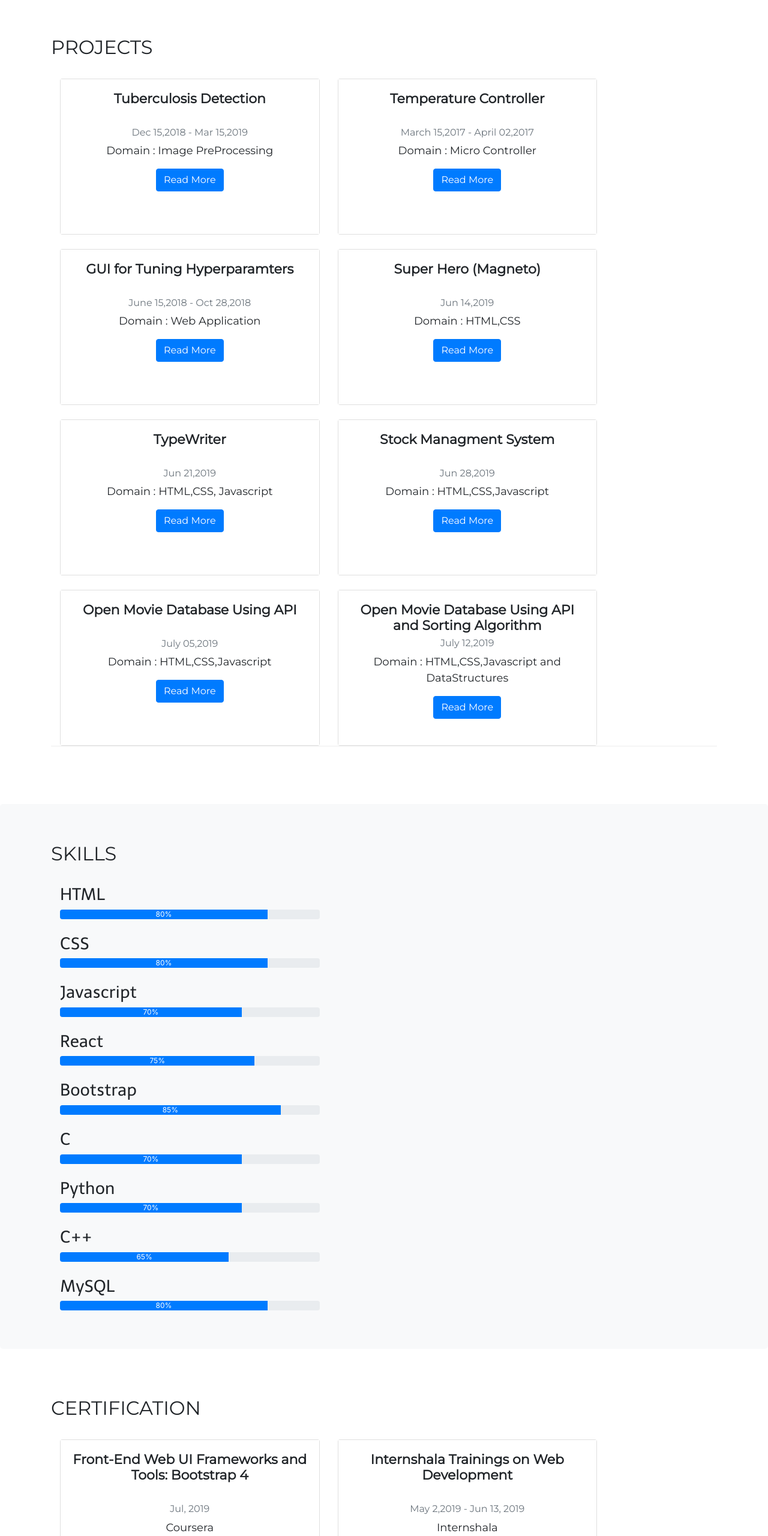
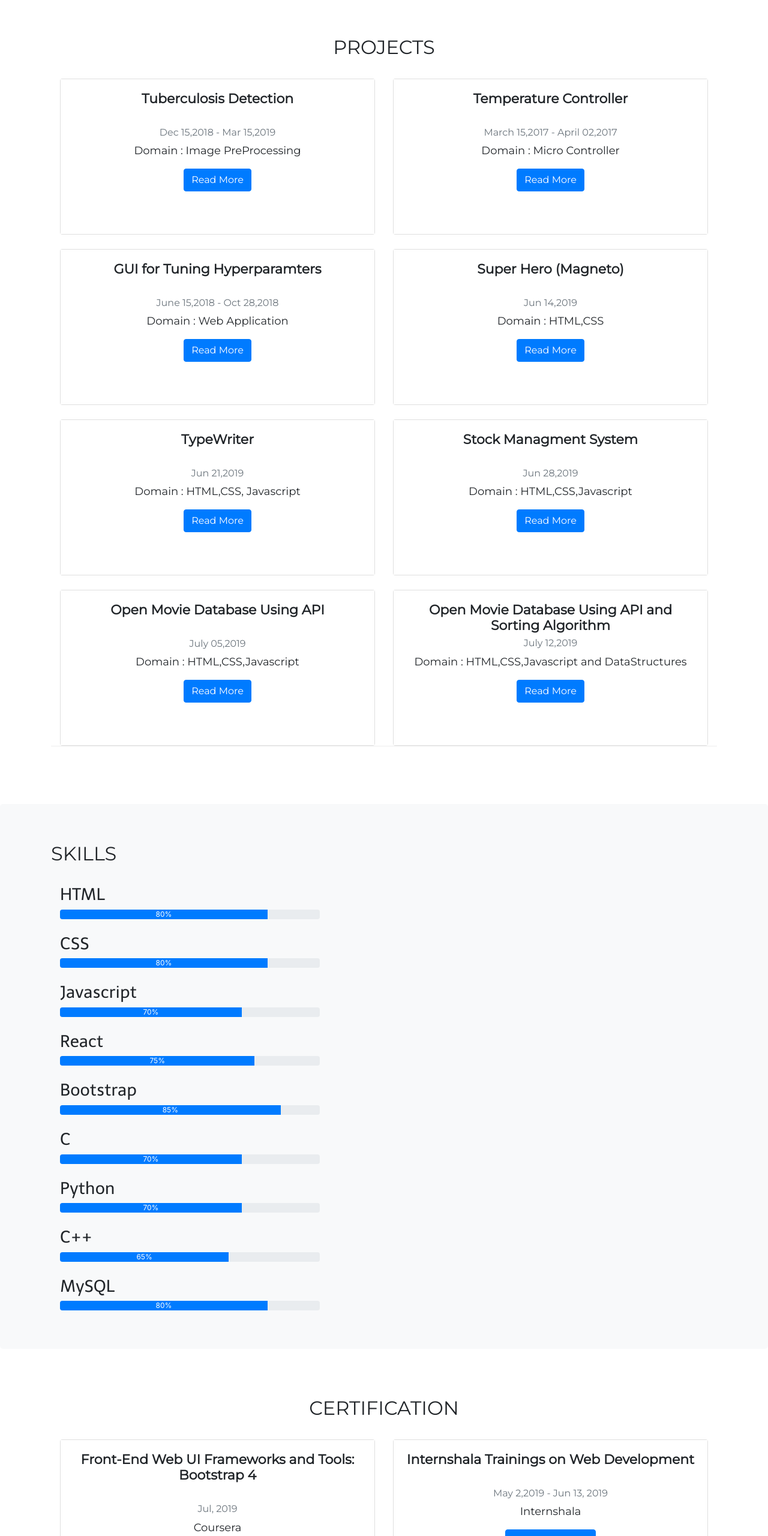
Before and after one commit to AkshayKanna/akshaykanna.github.io, a plain HTML site: page index.html in a window 1280 px wide. Shown: the part 2167-4727 px from the top of the page at 60% size. Drawn offline with nearby package versions, Linux system fonts and the light colour scheme.

Commit message:
Portfolio

```diff
--- a/index.html
+++ b/index.html
@@ -182,9 +182,9 @@
   <br>
   <!-- Projects -->
   <div class="container">
-  <h2 id="Project">PROJECTS</h2>
+  <h2 id="Project" class="text-center">PROJECTS</h2>
 		<div class="row row-content align-items-center">
-			<div class="col-sm-5 mt-4">
+			<div class="col-sm-5 mt-4 col-lg-6 col-md-6">
 				<div class="card">
   				<div class="card-body">
     				<h5 class="card-title"><b>Tuberculosis Detection</b></h5><br>
@@ -198,7 +198,7 @@
 			 </div>
 		  </div>
 
-			<div class="col-sm-5 mt-4">
+			<div class="col-sm-5 mt-4 col-lg-6 col-md-6">
 				<div class="card">
   				<div class="card-body">
     			  <h5 class="card-title"><b>Temperature Controller</b></h5><br>
@@ -212,7 +212,7 @@
 				</div>
 			</div>
 
-			<div class="col-sm-5 mt-4">
+			<div class="col-sm-5 mt-4 col-lg-6 col-md-6">
 				<div class="card">
   					<div class="card-body">
     					<h5 class="card-title"><b>GUI for Tuning Hyperparamters</b></h5><br>
@@ -226,7 +226,7 @@
 				</div>
 			</div>
 
-			<div class="col-sm-5 mt-4">
+			<div class="col-sm-5 mt-4 col-lg-6 col-md-6">
 				<div class="card">
   				<div class="card-body">
     				<h5 class="card-title"><b>Super Hero (Magneto)</b></h5><br>
@@ -240,7 +240,7 @@
 				</div>
 			</div>
 
-			<div class="col-sm-5 mt-4">
+			<div class="col-sm-5 mt-4 col-lg-6 col-md-6">
 				<div class="card">
   					<div class="card-body">
     					<h5 class="card-title"><b>TypeWriter</b></h5><br>
@@ -254,7 +254,7 @@
 				</div>
 			</div>
 
-			<div class="col-sm-5 mt-4">
+			<div class="col-sm-5 mt-4 col-lg-6 col-md-6">
 				<div class="card">
   					<div class="card-body">
     					<h5 class="card-title"><b>Stock Managment System</b></h5><br>
@@ -268,7 +268,7 @@
 				</div>
 			</div>
 
-			<div class="col-sm-5 mt-4">
+			<div class="col-sm-5 mt-4 col-lg-6 col-md-6">
 				<div class="card">
   					<div class="card-body">
     					<h5 class="card-title"><b>Open Movie Database Using API</b></h5><br>
@@ -282,7 +282,7 @@
 				</div>
 			</div>
 
-			<div class="col-sm-5 mt-4">
+			<div class="col-sm-5 mt-4 col-lg-6 col-md-6">
 				<div class="card">
   					<div class="card-body">
     					<h5 class="card-title"><b>Open Movie Database Using API and Sorting Algorithm</b></h5>
@@ -605,9 +605,9 @@
 
   <!-- Certification Part-->
   <div class="container">
-  <h2 id="Certification">CERTIFICATION</h2>
+  <h2 id="Certification" class="text-center">CERTIFICATION</h2>
     <div class="row row-content align-items-center">
-      <div class="col-sm-5 mt-4">
+      <div class="col-sm-5 mt-4 col-lg-6 col-md-6">
         <div class="card">
           <div class="card-body">
             <h5 class="card-title"><b>Front-End Web UI Frameworks and Tools: Bootstrap 4</b></h5><br>
@@ -620,7 +620,7 @@
           </div>
        </div>
       </div>
-      <div class="col-sm-5 mt-4">
+      <div class="col-sm-5 mt-4 col-lg-6 col-md-6">
         <div class="card">
           <div class="card-body">
             <h5 class="card-title"><b>Internshala Trainings on Web Development</b></h5><br>
@@ -633,7 +633,7 @@
           </div>
         </div>
       </div>
-       <div class="col-sm-5 mt-4">
+       <div class="col-sm-5 mt-4 col-lg-6 col-md-6">
         <div class="card">
           <div class="card-body">
             <h5 class="card-title"><b>Microsoft Technical Associate</b></h5><br>
@@ -646,7 +646,7 @@
           </div>
         </div>
       </div>
-      <div class="col-sm-5 mt-4">
+      <div class="col-sm-5 mt-4 col-lg-6 col-md-6">
         <div class="card">
           <div class="card-body">
             <h5 class="card-title"><b>The Joy of Computing Using Python</b></h5><br>
@@ -659,7 +659,7 @@
           </div>
         </div>
       </div>
-      <div class="col-sm-5 mt-4">
+      <div class="col-sm-5 mt-4 col-lg-6 col-md-6">
         <div class="card">
           <div class="card-body">
             <h5 class="card-title"><b>Infosys Foundation Program</b></h5><br>
@@ -672,7 +672,7 @@
           </div>
         </div>
       </div>
-      <div class="col-sm-5 mt-4">
+      <div class="col-sm-5 mt-4 col-lg-6 col-md-6">
         <div class="card">
           <div class="card-body">
             <h5 class="card-title"><b>Introduction to IOT</b></h5><br>
@@ -685,7 +685,7 @@
           </div>
         </div>
       </div>
-      <div class="col-sm-5 mt-4">
+      <div class="col-sm-5 mt-4 col-lg-6 col-md-6">
         <div class="card">
           <div class="card-body">
             <h5 class="card-title"><b>Design and Analysis of Algorithm</b></h5><br>
@@ -698,7 +698,7 @@
           </div>
         </div>
       </div>
-      <div class="col-sm-5 mt-4">
+      <div class="col-sm-5 mt-4 col-lg-6 col-md-6">
         <div class="card">
           <div class="card-body">
             <h5 class="card-title"><b>TOEFL</b></h5><br>
@@ -717,7 +717,7 @@
   <!-- View Certificate Form-->
   <div class="container">
     <div class="row">
-      <div class="col-sm-5">
+      <div class="col-sm-5 col-lg-6 col-md-6">
         <div class="modal fade" id="certificate_one" tabindex="-1" role="dialog" aria-labelledby="exampleModalCenterTitle" aria-hidden="true">
           <div class="modal-dialog modal-dialog-centered" role="document">
             <div class="modal-content">
```
